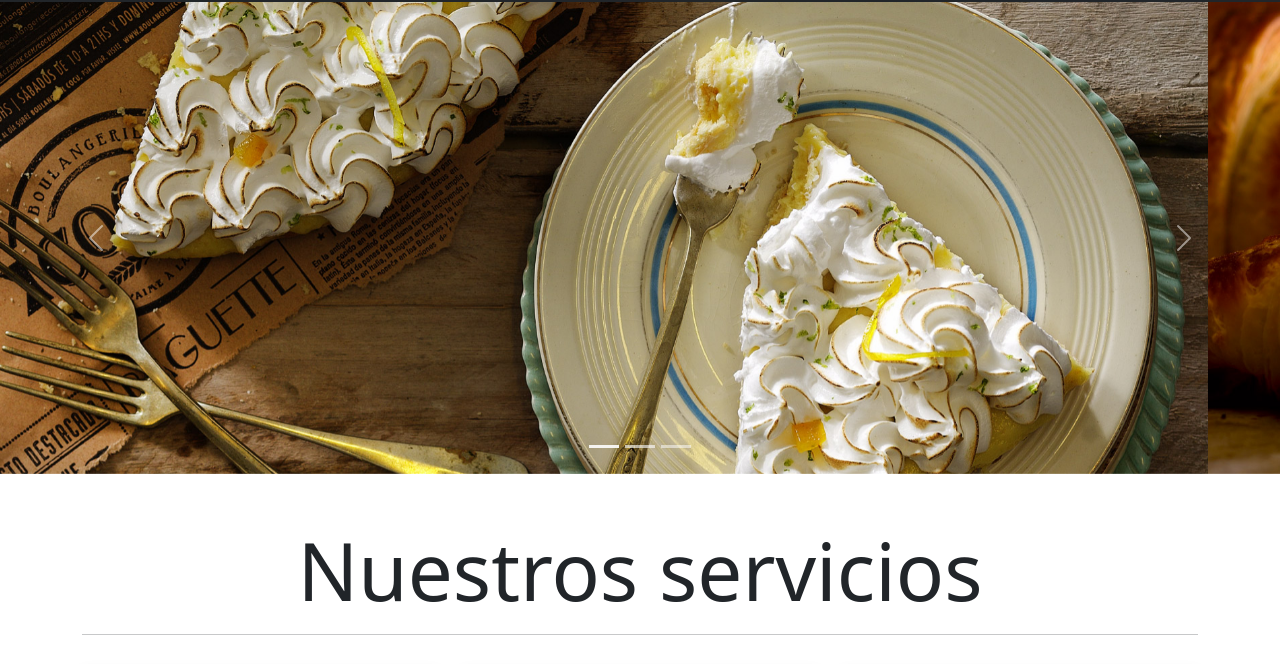
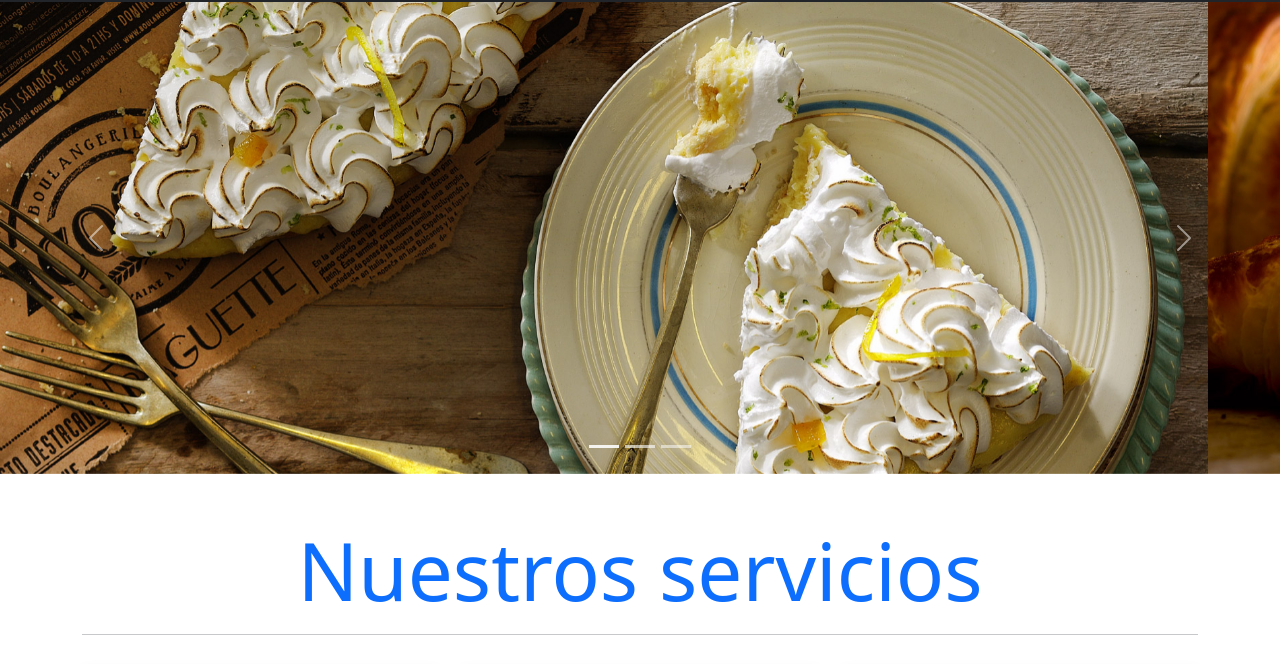
Before and after one commit to JulianManchi/PanaderiaCocu2i, a plain HTML site: page index.html in a window 1280 px wide. Shown: the part 114-778 px from the top of the page. Drawn offline with nearby package versions, Linux system fonts and the light colour scheme.

Commit message:
modificamos el color de el titulo del index

```diff
--- a/index.html
+++ b/index.html
@@ -141,7 +141,7 @@
       </section>
       <section class="container my-5">
         <article>
-          <h1 class="display-1 text-center">Nuestros servicios</h1>
+          <h1 class="display-1 text-center text-primary">Nuestros servicios</h1>
           <hr />
           <div class="row">
             <div class="col-12 col-md-4 my-3">
```
